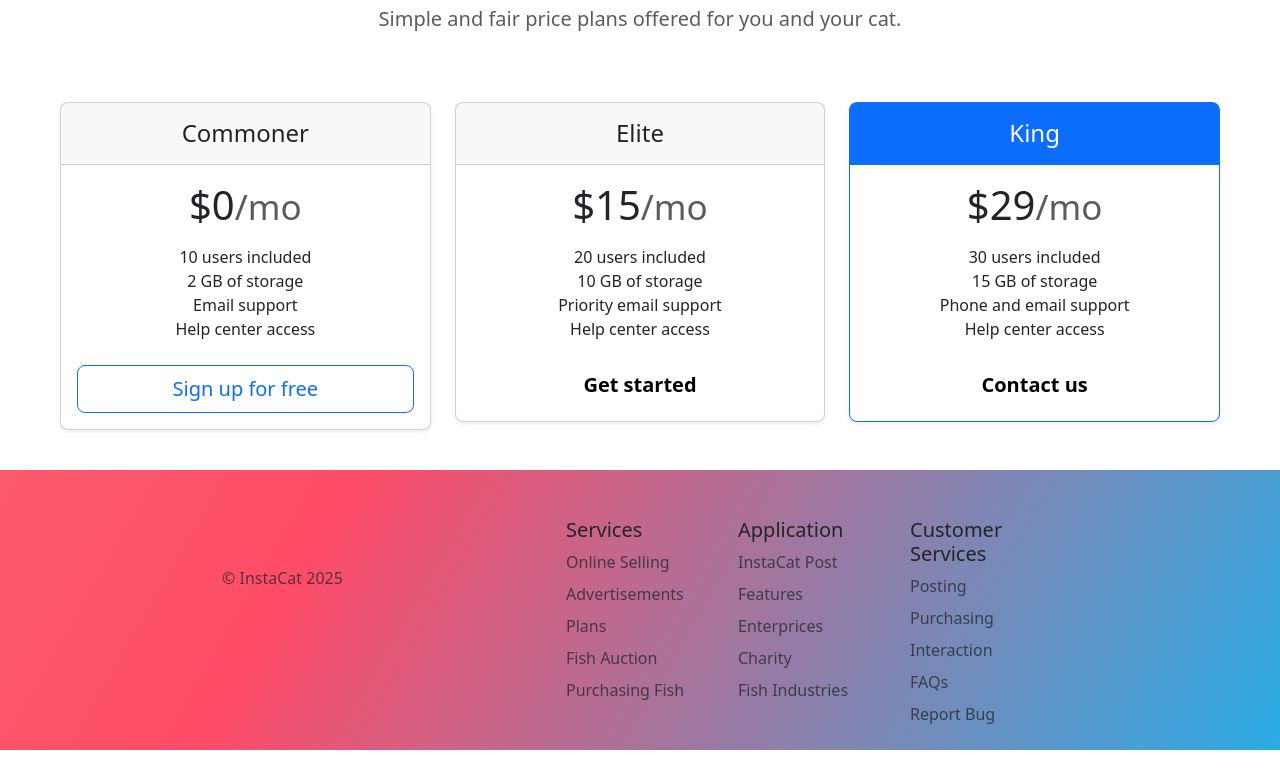
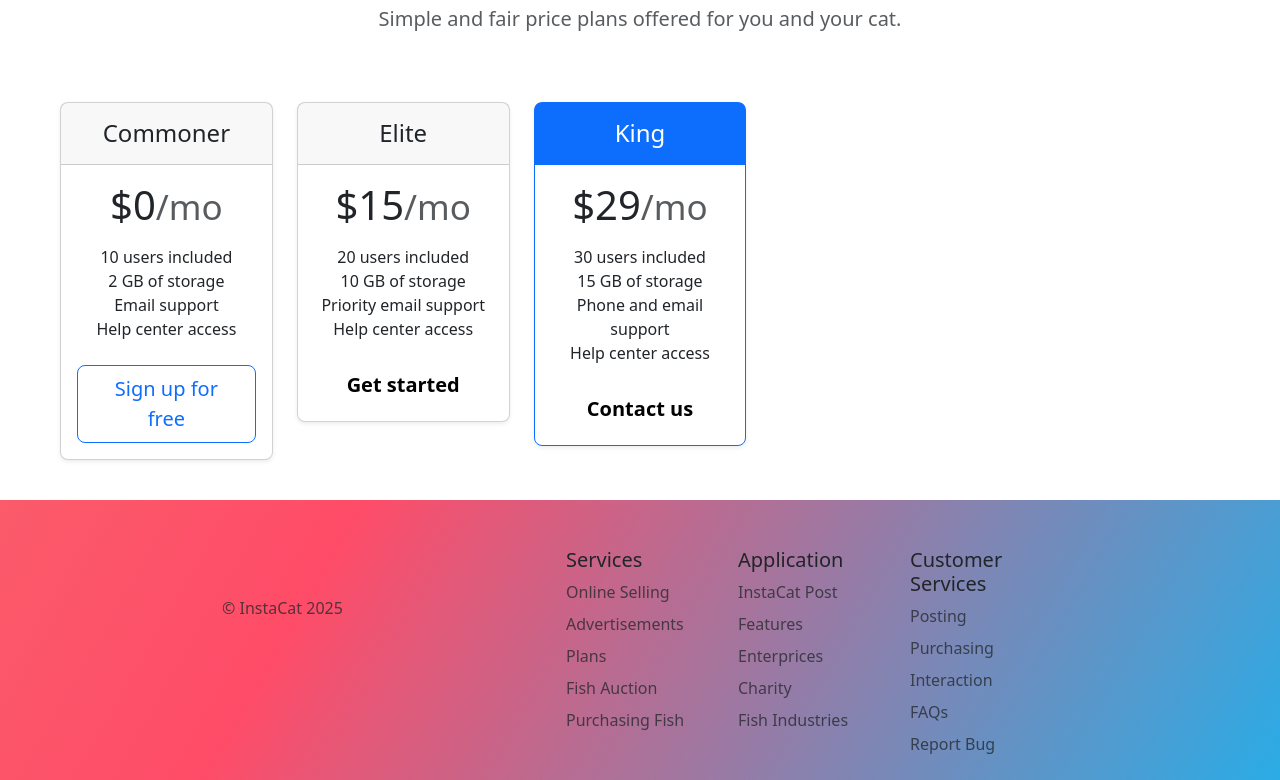
Before and after one commit to Yukwiczyczy/InstaCat, a plain HTML site: page index.html in a window 1280 px wide. Shown: the part 1659-2439 px from the top of the page. Before the commit the page ends 2409 px from the top, so only its background shows below. Drawn offline with nearby package versions, Linux system fonts and the light colour scheme.

Commit message:
Update index.html

```diff
--- a/index.html
+++ b/index.html
@@ -211,7 +211,7 @@
         </p>
       </div>
       <main>
-        <div class="row row-cols-1 row-cols-md-3 mb-3 text-center p-0 m-5">
+        <div class="row row-cols-1 row-cols-md-2 row-cols-lg-5 mb-3 text-center p-0 m-5">
           <div class="col">
             <div class="card mb-4 rounded-3 shadow-sm">
               <div class="card-header py-3">
```
